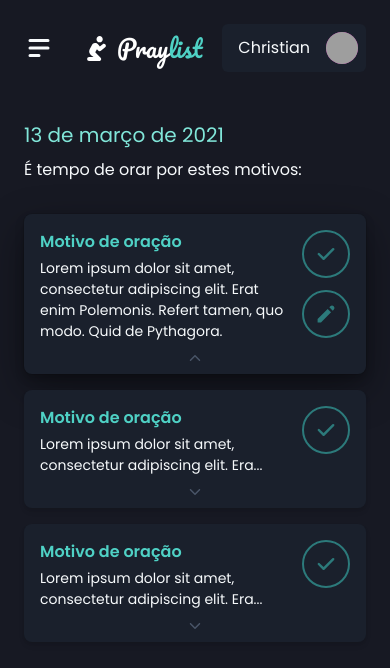
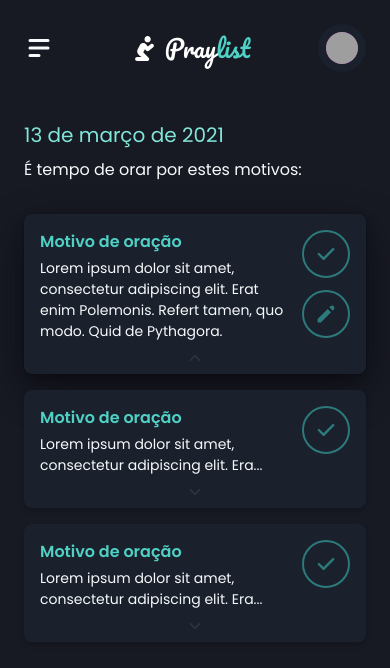
Before and after one commit to christiandueck/pray-list, a Next.js app: page /PrayTime in a window 390 px wide. Both pictures are taken after a click on the element 195 px from the left and 273 px from the top of the page. Shown: the top 668 px of the page. Built offline with nearby package versions, Linux system fonts and the light colour scheme; grey boxes are pictures that could not be loaded.

Commit message:
feat: responsive Header

```diff
--- a/src/components/Header/index.tsx
+++ b/src/components/Header/index.tsx
@@ -1,9 +1,11 @@
-import { Avatar, Flex, Text, Stack, IconButton } from "@chakra-ui/react";
+import { Avatar, Flex, Text, Stack, IconButton, Circle } from "@chakra-ui/react";
 import { Logo } from "../Logo";
 
 import { HiMenuAlt2 } from 'react-icons/hi'
 
 export function Header() {
+  const isMobile = true;
+
   return (
     <Flex
       p="6"
@@ -12,10 +14,18 @@ export function Header() {
     >
       <IconButton aria-label="menu" icon={<HiMenuAlt2 />} variant="unstyled" fontSize="30" />
       <Logo size={2} />
-      <Stack as="button" spacing="4" direction="row" p="2" bg="gray.800" borderRadius="6" align="center">
-        <Text ml="2">Christian</Text>
-        <Avatar size="sm" name="Christian Dueck" src="https://github.com/christiandueck.png" />
-      </Stack>
+
+      {isMobile
+        ?
+        <Circle as="button" p="2" bg="gray.800">
+          <Avatar size="sm" name="Christian Dueck" src="https://github.com/christiandueck.png" />
+        </Circle>
+        :
+        <Stack as="button" spacing="4" direction="row" p="2" bg="gray.800" borderRadius="6" align="center">
+          <Text ml="2">Christian</Text>
+          <Avatar size="sm" name="Christian Dueck" src="https://github.com/christiandueck.png" />
+        </Stack>
+      }
     </Flex>
   );
 }
--- a/src/components/PrayCard/index.tsx
+++ b/src/components/PrayCard/index.tsx
@@ -40,8 +40,8 @@ export function PrayCard() {
       </Flex>
 
       { isExpanded
-        ? <Icon as={IoIosArrowUp} mt="2" mb="-2" color="gray.600" />
-        : <Icon as={IoIosArrowDown} mt="2" mb="-2" color="gray.600" />
+        ? <Icon as={IoIosArrowUp} mt="2" mb="-2" color="gray.700" />
+        : <Icon as={IoIosArrowDown} mt="2" mb="-2" color="gray.700" />
       }
 
     </Flex>
```
